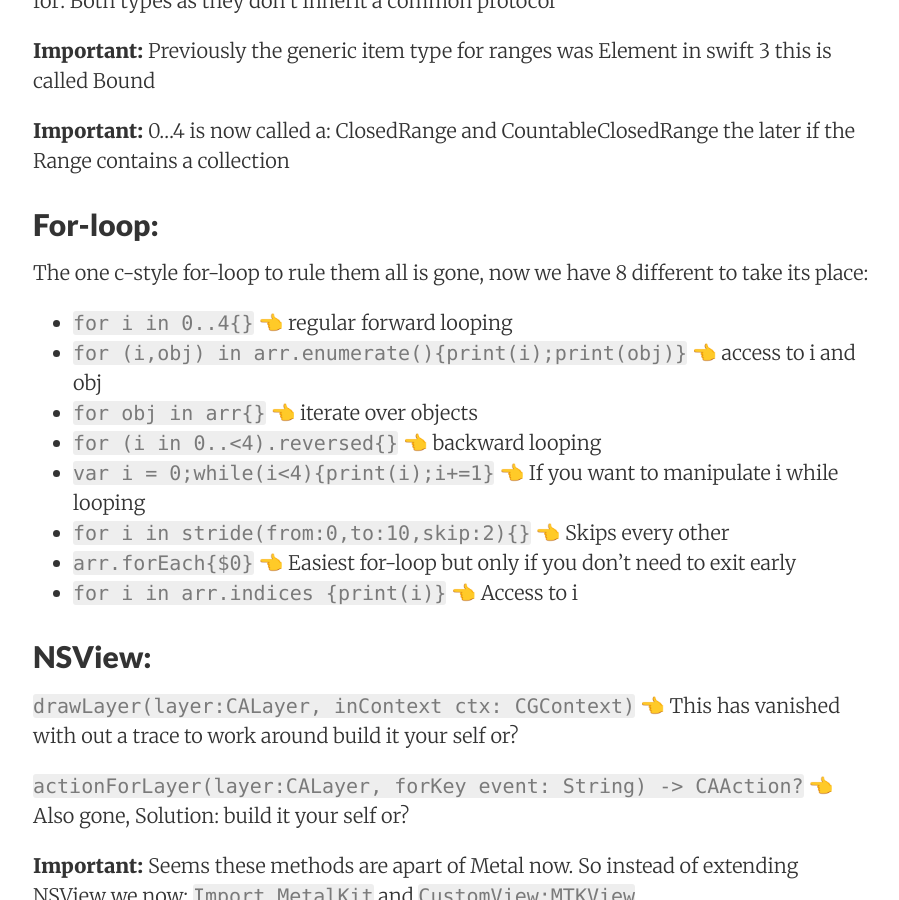
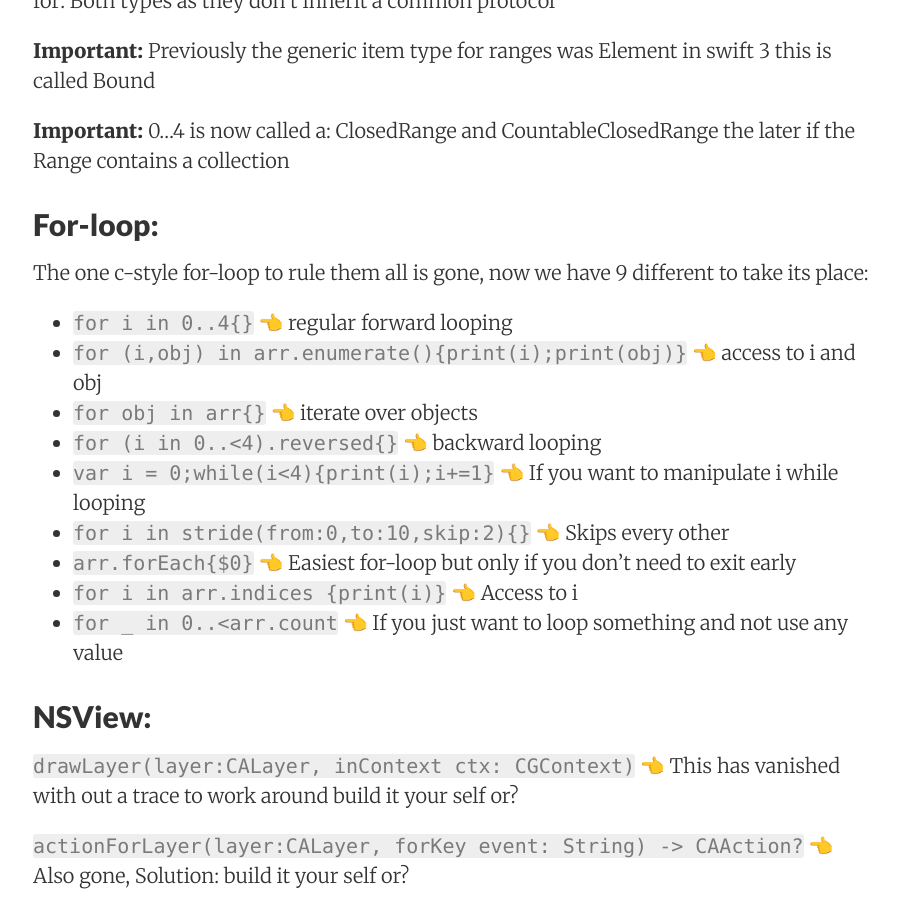
Before and after one commit to stylekit/stylekit.github.io, a Jekyll site: the page built from _posts/2017-01-12-swift-3-migration.md, in a window 1280 px wide and 900 px high, scrolled down 779 px. Shown: the whole window, without its empty margins (187-1086 px from the left). Built offline with Jekyll 4.4.1, drawn with Linux system fonts in a browser that asks for light colours; nearby versions of some CDN libraries; comment, search, counter and statistics services are not loaded.

Commit message:
Files modified: 1


Modified 1 file:
_posts/2017-01-12-swift-3-migration.md

```diff
--- a/_posts/2017-01-12-swift-3-migration.md
+++ b/_posts/2017-01-12-swift-3-migration.md
@@ -18,7 +18,7 @@ Apples motivation for seperating these types was:
 
 ## For-loop:
 
-The one c-style for-loop to rule them all is gone, now we have 8 different to take its place:
+The one c-style for-loop to rule them all is gone, now we have 9 different to take its place:
 
 - ``for i in 0..4{}`` 👈 regular forward looping
 - ``for (i,obj) in arr.enumerate(){print(i);print(obj)}`` 👈 access to i and obj
@@ -28,6 +28,7 @@ The one c-style for-loop to rule them all is gone, now we have 8 different to ta
 - ``for i in stride(from:0,to:10,skip:2){}`` 👈 Skips every other
 - ``arr.forEach{$0}`` 👈 Easiest for-loop but only if you don't need to exit early
 - ``for i in arr.indices {print(i)}`` 👈 Access to i
+- ``for _ in 0..<arr.count`` 👈 If you just want to loop something and not use any value
 
 ## NSView:
 
```
